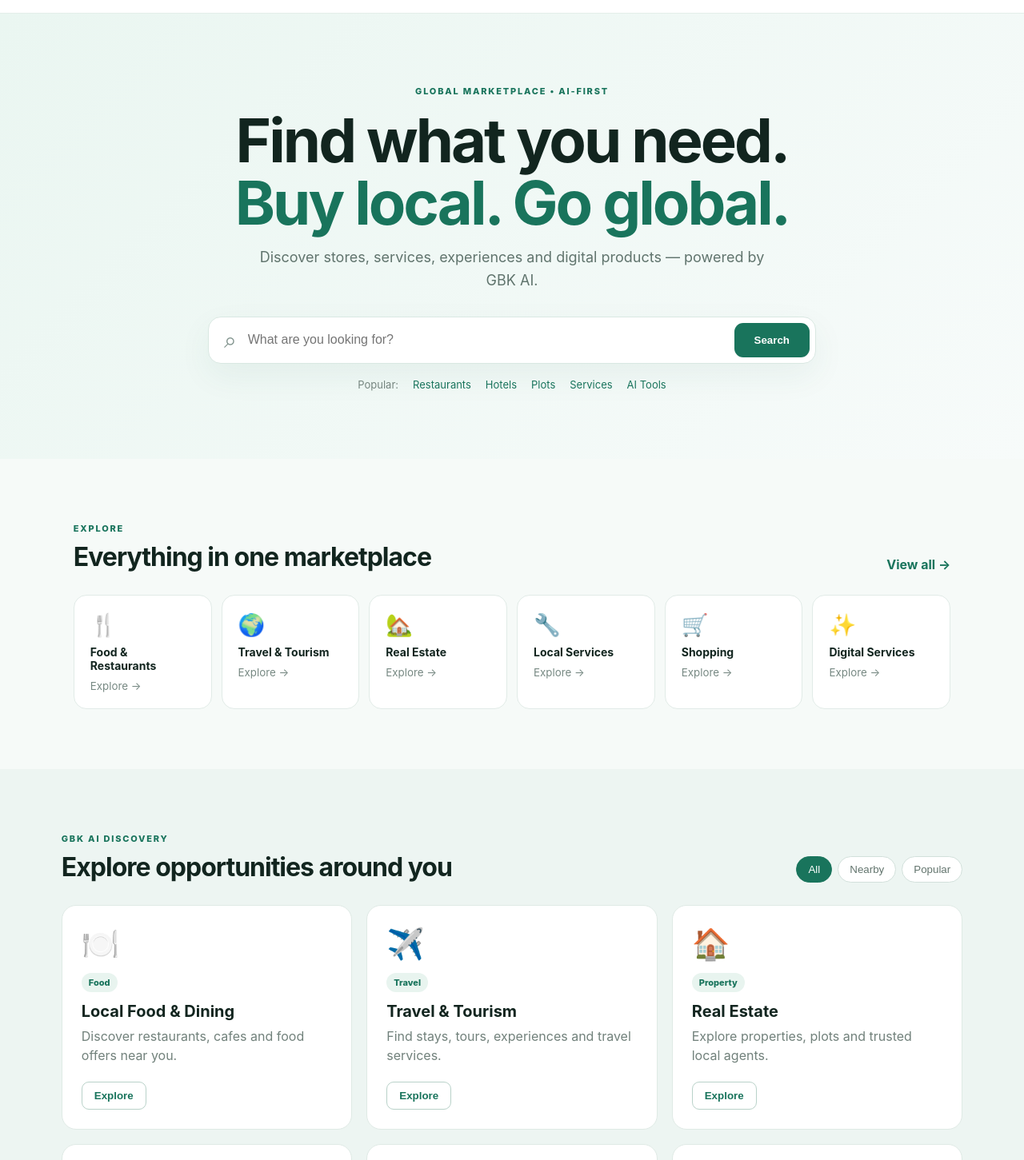
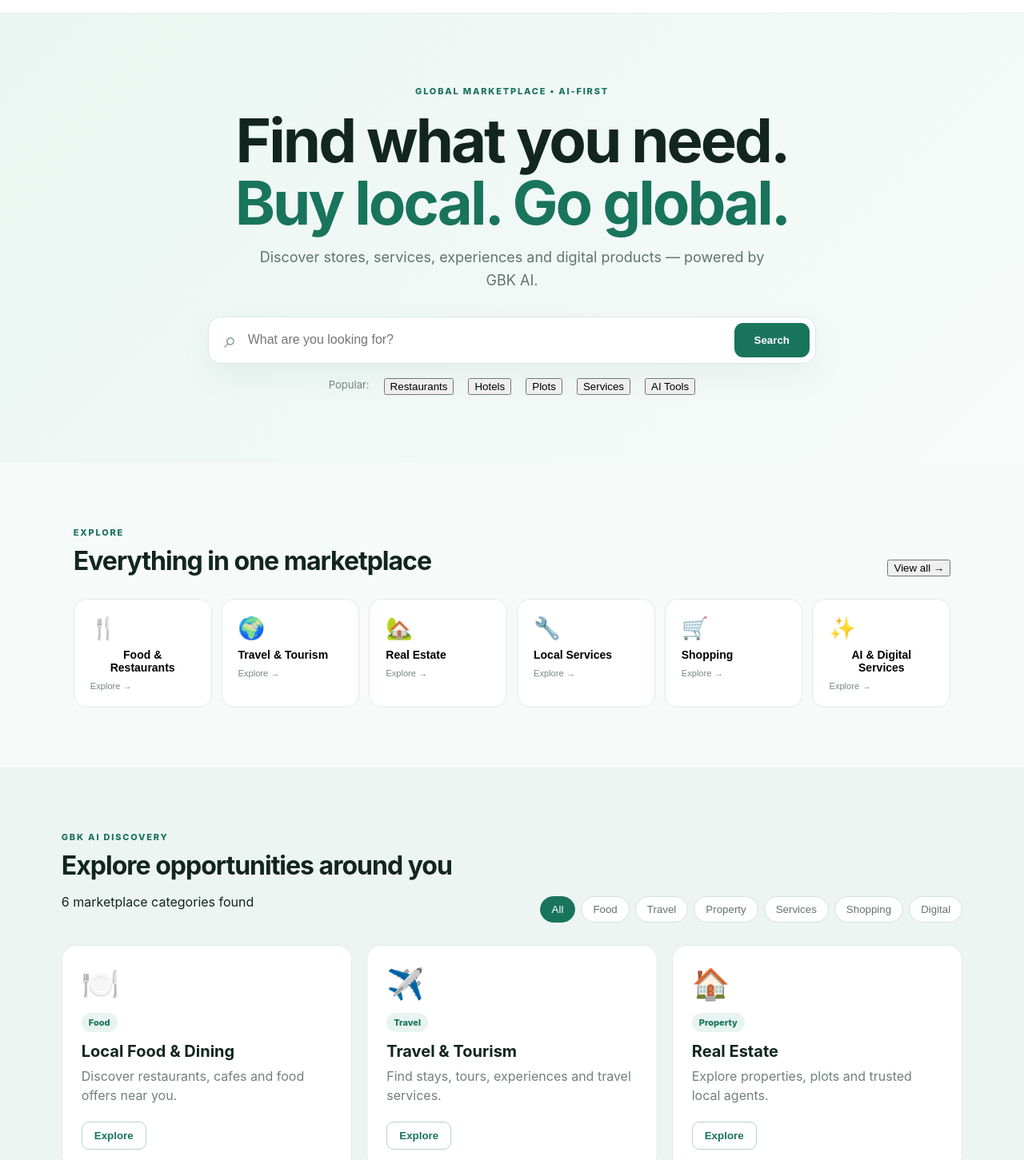
Before and after one commit to crasyads-ui/gbk-ai-marketplace, a Next.js app: page / in a window 1280 px wide. Shown: the part 59-1510 px from the top of the page at 80% size. Built offline with nearby package versions, Linux system fonts and the light colour scheme.

Commit message:
Add functional marketplace search, filters and business listing flow

```diff
--- a/app/page.tsx
+++ b/app/page.tsx
@@ -1,20 +1,75 @@
-const categories = ['Food & Restaurants','Travel & Tourism','Real Estate','Local Services','Shopping','Digital Services']
+'use client'
+
+import { useMemo, useState } from 'react'
+
+const categories = [
+  {name:'Food & Restaurants', icon:'🍴', tag:'Food'},
+  {name:'Travel & Tourism', icon:'🌍', tag:'Travel'},
+  {name:'Real Estate', icon:'🏡', tag:'Property'},
+  {name:'Local Services', icon:'🔧', tag:'Services'},
+  {name:'Shopping', icon:'🛒', tag:'Shopping'},
+  {name:'AI & Digital Services', icon:'✨', tag:'Digital'},
+]
+
 const listings = [
-  {icon:'🍽️', title:'Local Food & Dining', text:'Discover restaurants, cafes and food offers near you.', tag:'Food'},
-  {icon:'✈️', title:'Travel & Tourism', text:'Find stays, tours, experiences and travel services.', tag:'Travel'},
-  {icon:'🏠', title:'Real Estate', text:'Explore properties, plots and trusted local agents.', tag:'Property'},
-  {icon:'🛠️', title:'Local Services', text:'Connect with verified service providers and professionals.', tag:'Services'},
-  {icon:'🛍️', title:'Shopping', text:'Discover local products, stores and special offers.', tag:'Shopping'},
-  {icon:'🤖', title:'AI & Digital Services', text:'Access AI tools, digital products and business services.', tag:'Digital'}
+  {icon:'🍽️', title:'Local Food & Dining', text:'Discover restaurants, cafes and food offers near you.', tag:'Food', keywords:'restaurant cafe food dining'},
+  {icon:'✈️', title:'Travel & Tourism', text:'Find stays, tours, experiences and travel services.', tag:'Travel', keywords:'hotel travel tours tourism'},
+  {icon:'🏠', title:'Real Estate', text:'Explore properties, plots and trusted local agents.', tag:'Property', keywords:'plots property house real estate'},
+  {icon:'🛠️', title:'Local Services', text:'Connect with verified service providers and professionals.', tag:'Services', keywords:'services repair professionals'},
+  {icon:'🛍️', title:'Shopping', text:'Discover local products, stores and special offers.', tag:'Shopping', keywords:'shopping stores products offers'},
+  {icon:'🤖', title:'AI & Digital Services', text:'Access AI tools, digital products and business services.', tag:'Digital', keywords:'ai tools digital software'},
 ]
 
 export default function Home() {
+  const [query, setQuery] = useState('')
+  const [filter, setFilter] = useState('All')
+  const [showBusiness, setShowBusiness] = useState(false)
+  const [submitted, setSubmitted] = useState(false)
+
+  const filtered = useMemo(() => {
+    const q = query.trim().toLowerCase()
+    return listings.filter(item => {
+      const matchesFilter = filter === 'All' || item.tag === filter
+      const matchesQuery = !q || `${item.title} ${item.text} ${item.keywords}`.toLowerCase().includes(q)
+      return matchesFilter && matchesQuery
+    })
+  }, [query, filter])
+
+  const scrollToExplore = () => document.getElementById('explore')?.scrollIntoView({behavior:'smooth'})
+
   return <main>
-    <header className="nav"><div className="brand"><span className="logo">GBK</span><span>AI Marketplace</span></div><div className="links"><a href="#explore">Explore</a><a href="#categories">Categories</a><a href="#business">For Business</a><button>Sign in</button></div></header>
-    <section className="hero"><div className="hero-inner"><div className="eyebrow">GLOBAL MARKETPLACE • AI-FIRST</div><h1>Find what you need.<br/><em>Buy local. Go global.</em></h1><p>Discover stores, services, experiences and digital products — powered by GBK AI.</p><div className="search"><span>⌕</span><input placeholder="What are you looking for?"/><button>Search</button></div><div className="quick"><span>Popular:</span>{['Restaurants','Hotels','Plots','Services','AI Tools'].map(x=><a key={x} href="#explore">{x}</a>)}</div></div></section>
-    <section id="categories" className="section"><div className="section-head"><div><span className="eyebrow">EXPLORE</span><h2>Everything in one marketplace</h2></div><a href="#explore">View all →</a></div><div className="categories">{categories.map((c,i)=><div className="category" key={c}><span>{['🍴','🌍','🏡','🔧','🛒','✨'][i]}</span><strong>{c}</strong><small>Explore →</small></div>)}</div></section>
-    <section id="explore" className="section muted"><div className="section-head"><div><span className="eyebrow">GBK AI DISCOVERY</span><h2>Explore opportunities around you</h2></div><div className="filters"><button className="active">All</button><button>Nearby</button><button>Popular</button></div></div><div className="cards">{listings.map(x=><article className="card" key={x.title}><div className="card-icon">{x.icon}</div><div className="tag">{x.tag}</div><h3>{x.title}</h3><p>{x.text}</p><button className="outline">Explore</button></article>)}</div></section>
-    <section id="business" className="business"><div><span className="eyebrow">FOR BUSINESS</span><h2>Bring your business to the global marketplace.</h2><p>Create your listing, reach new customers and grow with AI-powered discovery.</p></div><button>List your business →</button></section>
+    <header className="nav">
+      <div className="brand"><span className="logo">GBK</span><span>AI Marketplace</span></div>
+      <div className="links"><a href="#explore">Explore</a><a href="#categories">Categories</a><a href="#business">For Business</a><button onClick={() => setShowBusiness(true)}>Sign in</button></div>
+    </header>
+
+    <section className="hero">
+      <div className="hero-inner">
+        <div className="eyebrow">GLOBAL MARKETPLACE • AI-FIRST</div>
+        <h1>Find what you need.<br/><em>Buy local. Go global.</em></h1>
+        <p>Discover stores, services, experiences and digital products — powered by GBK AI.</p>
+        <form className="search" onSubmit={e => {e.preventDefault(); scrollToExplore()}}>
+          <span>⌕</span><input value={query} onChange={e => setQuery(e.target.value)} placeholder="What are you looking for?" aria-label="Marketplace search"/><button type="submit">Search</button>
+        </form>
+        <div className="quick"><span>Popular:</span>{['Restaurants','Hotels','Plots','Services','AI Tools'].map(x=><button key={x} onClick={() => {setQuery(x); scrollToExplore()}}>{x}</button>)}</div>
+      </div>
+    </section>
+
+    <section id="categories" className="section">
+      <div className="section-head"><div><span className="eyebrow">EXPLORE</span><h2>Everything in one marketplace</h2></div><button className="text-button" onClick={scrollToExplore}>View all →</button></div>
+      <div className="categories">{categories.map(c=><button className="category" key={c.name} onClick={() => {setFilter(c.tag); scrollToExplore()}}><span>{c.icon}</span><strong>{c.name}</strong><small>Explore →</small></button>)}</div>
+    </section>
+
+    <section id="explore" className="section muted">
+      <div className="section-head"><div><span className="eyebrow">GBK AI DISCOVERY</span><h2>Explore opportunities around you</h2><p className="result-count">{filtered.length} marketplace categories found</p></div><div className="filters">{['All','Food','Travel','Property','Services','Shopping','Digital'].map(x=><button key={x} className={filter===x?'active':''} onClick={() => setFilter(x)}>{x}</button>)}</div></div>
+      <div className="cards">{filtered.map(x=><article className="card" key={x.title}><div className="card-icon">{x.icon}</div><div className="tag">{x.tag}</div><h3>{x.title}</h3><p>{x.text}</p><button className="outline" onClick={() => {setQuery(x.tag); window.scrollTo({top:0,behavior:'smooth'})}}>Explore</button></article>)}</div>
+      {filtered.length === 0 && <div className="empty"><h3>No matching marketplace category</h3><p>Try another search or browse all categories.</p><button className="outline" onClick={() => {setQuery('');setFilter('All')}}>Show all</button></div>}
+    </section>
+
+    <section id="business" className="business"><div><span className="eyebrow">FOR BUSINESS</span><h2>Bring your business to the global marketplace.</h2><p>Create your listing, reach new customers and grow with AI-powered discovery.</p></div><button onClick={() => {setSubmitted(false);setShowBusiness(true)}}>List your business →</button></section>
+
     <footer><div className="brand"><span className="logo">GBK</span><span>AI Marketplace</span></div><span>© 2026 GBK AI • Discover. Connect. Grow.</span></footer>
+
+    {showBusiness && <div className="modal-backdrop" onClick={() => setShowBusiness(false)}><div className="modal" onClick={e => e.stopPropagation()}><button className="close" onClick={() => setShowBusiness(false)}>×</button>{submitted ? <div className="success"><div className="success-icon">✓</div><h2>Request received</h2><p>Your business listing request is ready for the GBK AI Marketplace team.</p><button className="primary" onClick={() => setShowBusiness(false)}>Done</button></div> : <><span className="eyebrow">FOR BUSINESS</span><h2>List your business</h2><p className="modal-copy">Start your marketplace listing. We’ll collect the basic details first.</p><form onSubmit={e => {e.preventDefault();setSubmitted(true)}}><label>Business name<input required placeholder="Your business name"/></label><label>Category<select required defaultValue=""><option value="" disabled>Select category</option>{categories.map(c=><option key={c.name}>{c.name}</option>)}</select></label><label>City / Country<input required placeholder="e.g. Hyderabad, India"/></label><label>Phone or email<input required placeholder="Contact details"/></label><button className="primary" type="submit">Submit listing request</button></form></>}</div></div>}
   </main>
 }
```
